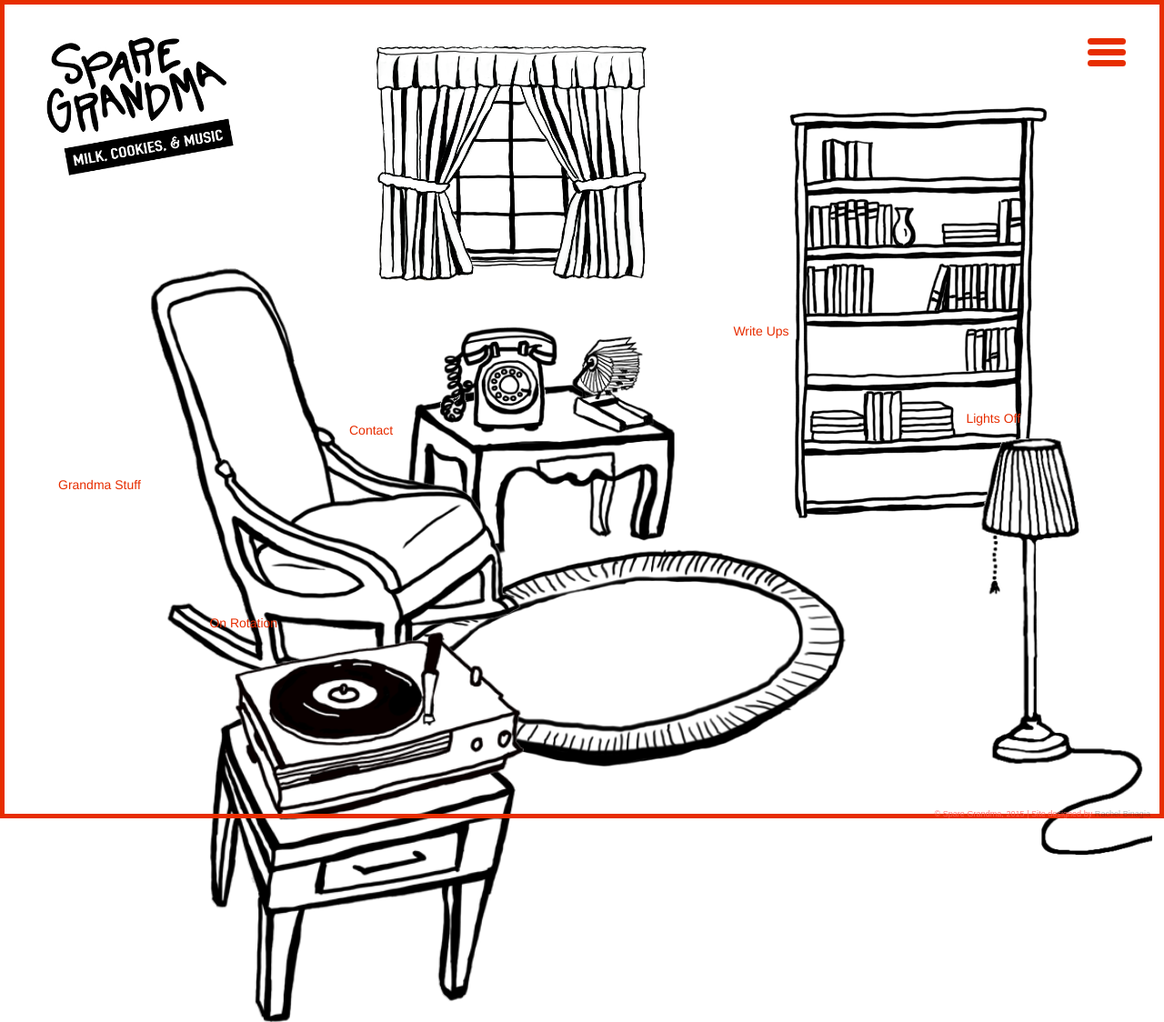
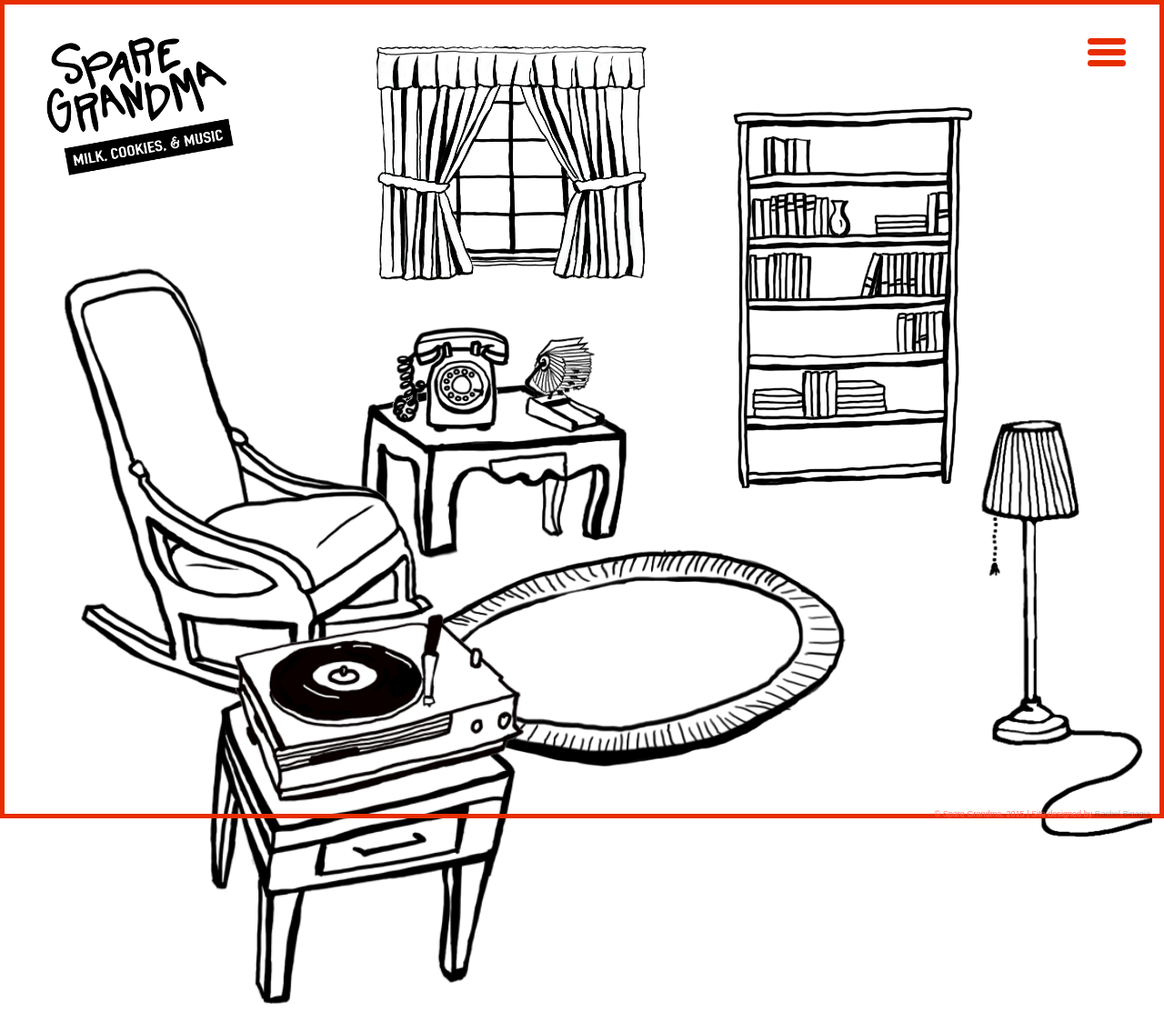
Before and after one commit to rachyrach/sparegrandma, a Jekyll site: the page built from index.html, in a window 1280 px wide. Shown: the whole page at 91% size. Built offline with Jekyll 4.4.1, drawn with Linux system fonts in a browser that asks for light colours; Markdown is read by kramdown in place of the engine named in the settings; the list of posts is cut into pages by our own code.

Commit message:
removed image titles
images are now links

```diff
--- a/index.html
+++ b/index.html
@@ -3,20 +3,22 @@
 description: Spare Grandma
 ---
 
+<span class="pointer">
+  <div class="bookshelf"><a href="{{ site.baseurl }}/writeups"><img src="images/bookshelf.png" onmouseover="this.src='images/bookshelf.gif'" alt="Write Ups" onmouseout="this.src='images/bookshelf.gif'"  width="60%" height="auto"/></a></div>
 
-  <div class="bookshelf"><a class="image-title" href="{{ site.baseurl }}/writeups">Write Ups</a><img src="images/bookshelf.png" onmouseover="this.src='images/bookshelf.gif'" onmouseout="this.src='images/bookshelf.gif'"  width="60%" height="auto"/></div>
+<div class="window"><img src="images/window.png" width="50%" height="auto" alt="rug"/></div>
 
-<div class="window"><img src="images/window.png" width="50%" height="auto" /></div>
+<div class="phone"><a href="{{ site.baseurl }}/contact">
+<img src="images/table.png" alt="phone" onmouseover="this.src='images/table.gif'" onmouseout="this.src='images/table.png'"  width="80%" height="auto"/></a></div>
 
-<div class="phone"><a class="image-title" href="{{ site.baseurl }}/contact">Contact</a>
-<img src="images/table.png" onmouseover="this.src='images/table.gif'" onmouseout="this.src='images/table.png'"  width="80%" height="auto"/></div>
+<div class="rocker"><a href="{{ site.baseurl }}/grandmastuff">
+<img src="images/rocker.png" alt="Grandma Stuff" onmouseover="this.src='images/rocker.gif'" onmouseout="this.src='images/rocker.png'" width="80%" height="auto" /></a></div>
 
-<div class="rocker"><a class="image-title" href="{{ site.baseurl }}/grandmastuff">Grandma Stuff</a>
-<img src="images/rocker.png" onmouseover="this.src='images/rocker.gif'" onmouseout="this.src='images/rocker.png'" width="80%" height="auto" /></div>
-
-<div class="rug"><img src="images/rug.png" width="90%" height="auto" /></div>
+<div class="rug"><img src="images/rug.png" width="90%" height="auto" alt="rug"/></div>
 
 <div class="lamp">
-<a class="image-title" href="{{ site.baseurl }}/lightsout">Lights Off</a><img src="images/lamp.png" onmouseover="this.src='images/lamp.gif'" onmouseout="this.src='images/lamp.png'" width="100%" height="100%" /></div>
+<a href="{{ site.baseurl }}/lightsout"><img src="images/lamp.png" alt="lights out" onmouseover="this.src='images/lamp.gif'" onmouseout="this.src='images/lamp.png'" width="100%" height="100%" /></a></div>
 
-<div class="record"><a class="image-title" href="{{ site.baseurl }}/rotation">On Rotation</a><img src="images/record-player.png" onmouseover="this.src='images/record-player.gif'" onmouseout="this.src='images/record-player.gif'" width="100%" height="auto" /></div>
+<div class="record"><a href="{{ site.baseurl }}/rotation"><img src="images/record-player.png" alt="On Rotation" onmouseover="this.src='images/record-player.gif'" onmouseout="this.src='images/record-player.gif'" width="100%" height="auto" /></a></div>
+
+</span>
```
